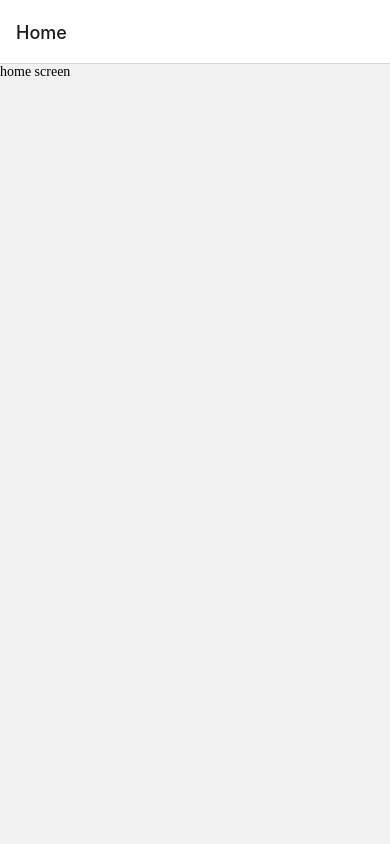
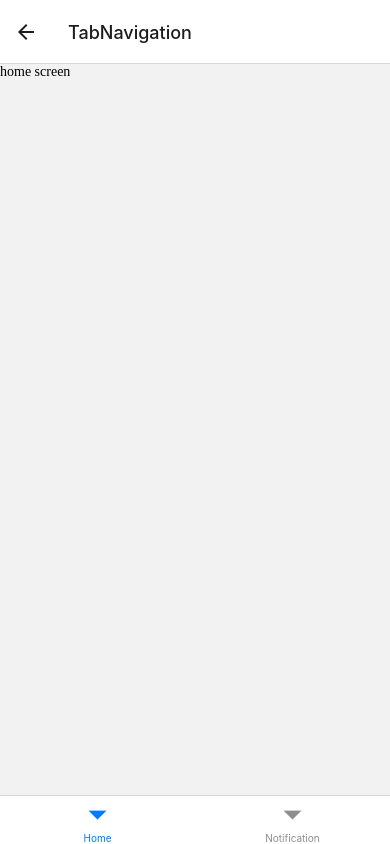
Before and after one commit to meghnamalhotra/hospitalityHubAdmin, a React Native app in the folder HospitalityHubAdmin/: screen /TabNavigation in a window 390 px wide. Before the commit this address had no page. Built offline with nearby package versions, Linux system fonts and the light colour scheme.

Commit message:
Add tabnavigation

```diff
--- a/HospitalityHubAdmin/App.tsx
+++ b/HospitalityHubAdmin/App.tsx
@@ -9,7 +9,7 @@ import React from 'react';
 import StackNavigation from './source/navigation/StackNavigation';
 
 const App = () => {
-  return (
+  return  (
     <StackNavigation/>
   );
 };
--- a/HospitalityHubAdmin/package.json
+++ b/HospitalityHubAdmin/package.json
@@ -27,6 +27,7 @@
     "react-native-screens": "^3.25.0",
     "react-native-tab-view": "^3.5.2",
     "react-native-vector-icons": "^10.0.0",
+    "@reduxjs/toolkit": "^1.9.7",
     "react-redux": "^8.1.3",
     "redux": "^4.2.1",
     "redux-thunk": "^2.4.2"
--- a/HospitalityHubAdmin/source/navigation/StackNavigation.tsx
+++ b/HospitalityHubAdmin/source/navigation/StackNavigation.tsx
@@ -6,6 +6,7 @@ import Home from '../screens/Home';
 import Notification from '../screens/Notification';
 import Profile from '../screens/Profile';
 import Setting from '../screens/Setting';
+import TabNavigator from './TabNavigation';
 const Stack = createStackNavigator();
 const StackNavigation = () => {
   return (
@@ -16,6 +17,7 @@ const StackNavigation = () => {
           <Stack.Screen name="Notification" component={Notification} />
           <Stack.Screen name="Profile" component={Profile} />
           <Stack.Screen name="Setting" component={Setting} />
+          <Stack.Screen name="TabNavigation" component={TabNavigator} />
         </Stack.Navigator>
       </NavigationContainer>
     </SafeAreaView>
--- /dev/null
+++ b/HospitalityHubAdmin/source/navigation/TabNavigation.tsx
@@ -0,0 +1,28 @@
+import React from 'react';
+import {createBottomTabNavigator} from '@react-navigation/bottom-tabs';
+import {Text, View} from 'react-native';
+import Home from '../screens/Home';
+import Notification from '../screens/Notification';
+
+const Tab = createBottomTabNavigator();
+const TabNavigator = () => {
+  return (
+    <Tab.Navigator>
+      <Tab.Screen
+        name="Home"
+        component={Home}
+        options={{
+          headerShown: false,
+        }}
+      />
+      <Tab.Screen
+        name="Notification"
+        component={Notification}
+        options={{
+          headerShown: false,
+        }}
+      />
+    </Tab.Navigator>
+  );
+};
+export default TabNavigator;
--- a/HospitalityHubAdmin/source/screens/Setting.tsx
+++ b/HospitalityHubAdmin/source/screens/Setting.tsx
@@ -4,7 +4,7 @@ import {Text, View,TouchableOpacity} from 'react-native';
 const Setting = ({navigation} : any) => {
   return (
     <View>
-      <TouchableOpacity onPress={()=>{navigation.navigate('Home')}}>
+      <TouchableOpacity onPress={()=>{navigation.navigate('TabNavigation')}}>
       <Text>Setting</Text>
       </TouchableOpacity>
     </View>
```
Also changed, not shown: 3 other files (tests, documents, lock files or other folders).
